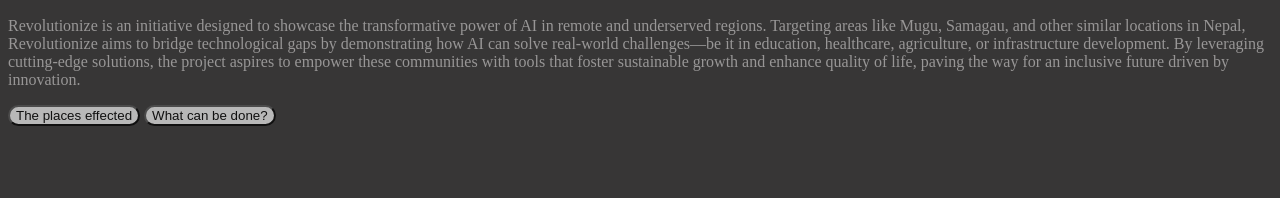
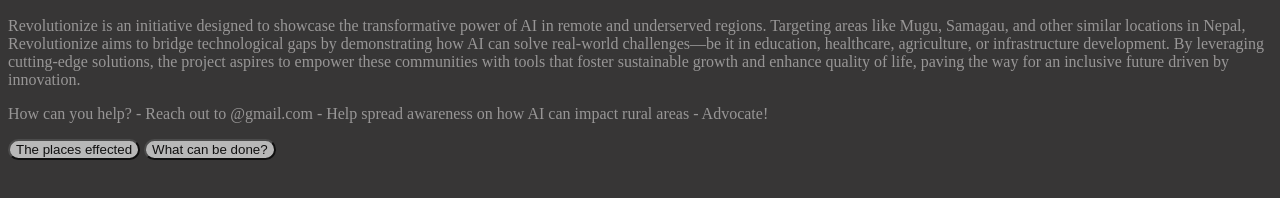
Before and after one commit to Arjitkarki/arjitkarki.github.io, a plain HTML site: page index.html in a window 1280 px wide. Shown: the part 104-302 px from the top of the page. Drawn offline with Linux system fonts and the light colour scheme.

Commit message:
Add files via upload

```diff
--- a/index.html
+++ b/index.html
@@ -30,6 +30,13 @@
             development. By leveraging cutting-edge solutions, the project aspires to empower these communities with tools that foster
             sustainable growth and enhance quality of life, paving the way for an inclusive future driven by innovation.
             </p>
+        <p>
+            How can you help?
+                - Reach out to @gmail.com
+                - Help spread awareness on how AI can impact rural areas
+                - Advocate!
+        </p>
+
         <button> The places effected </button>
         <button> What can be done? </button>
 
```
